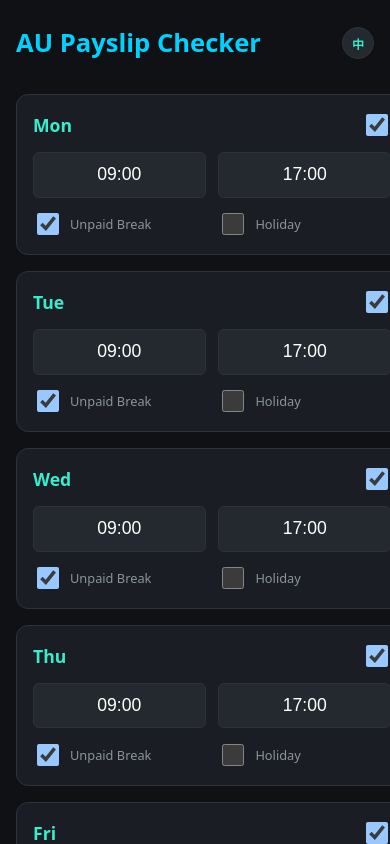
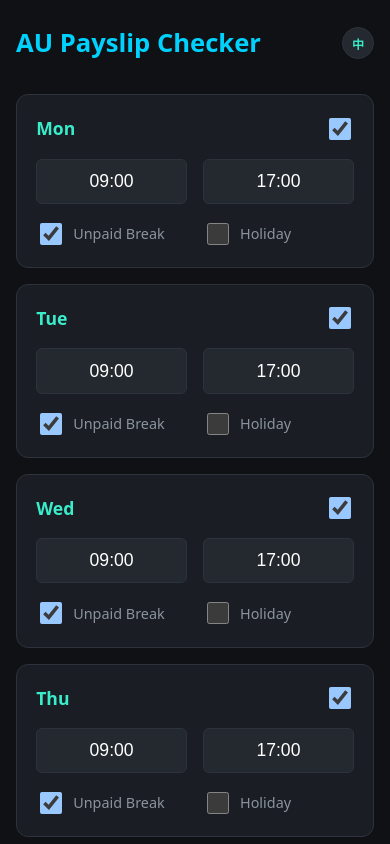
Before and after one commit to crayon3shawn/payslip-checker, a React (Vite) app: page / in a window 390 px wide. Shown: the top 844 px of the page. Built offline with nearby package versions, Linux system fonts and the light colour scheme.

Commit message:
style: final UI polish, fixed mobile alignment, centered footer, and unified font sizes v1.4.6

```diff
--- a/src/App.css
+++ b/src/App.css
@@ -29,6 +29,7 @@ body {
   max-width: 1000px;
   margin: 0 auto;
   padding: 1.5rem 1rem;
+  box-sizing: border-box; /* 確保 padding 不會撐開寬度 */
 }
 
 header {
@@ -59,7 +60,9 @@ h1 { color: var(--primary); margin: 0; font-size: 1.6rem; }
 
 /* Layout */
 .main-layout { display: grid; grid-template-columns: 1fr 320px; gap: 2rem; align-items: start; }
-@media (max-width: 950px) { .main-layout { grid-template-columns: 1fr; } }
+@media (max-width: 950px) {
+  .main-layout { grid-template-columns: 1fr; gap: 1.5rem; }
+}
 
 /* Cards */
 .sidebar-card, .summary-card, .details-card, .logic-card, .table-wrapper {
@@ -67,6 +70,7 @@ h1 { color: var(--primary); margin: 0; font-size: 1.6rem; }
   border: 1px solid var(--border);
   border-radius: 12px;
   margin-bottom: 1rem;
+  box-sizing: border-box;
 }
 .sidebar-card, .summary-card, .details-card, .logic-card { padding: 1.2rem; }
 
@@ -103,25 +107,45 @@ input[type="checkbox"] { width: 22px; height: 22px; cursor: pointer; }
 
 .mobile-only-text { display: none !important; }
 
-/* Mobile Implementation */
+/* Mobile Card Layout Fix */
 @media (max-width: 600px) {
-  .table-wrapper { border: none; background: transparent; }
-  .record-table, .record-table tbody, .record-table tr, .record-table td { display: block; width: 100% !important; }
+  .container { padding: 1.5rem 1rem; } /* 加大手機版內距 */
+  .table-wrapper { border: none; background: transparent; width: 100%; margin-bottom: 0; }
+
+  .record-table, .record-table tbody, .record-table tr, .record-table td {
+    display: block;
+    width: 100%;
+    box-sizing: border-box;
+  }
+
   .record-table thead { display: none; }
-  .record-table tr { background: var(--card-bg); border: 1px solid var(--border); border-radius: 12px; margin-bottom: 1rem; padding: 1rem; display: grid; grid-template-columns: 1fr 1fr; gap: 0.8rem; }
-  .record-table td { border: none; padding: 0; display: flex; align-items: center; }
+
+  .record-table tr {
+    background: var(--card-bg);
+    border: 1px solid var(--border);
+    border-radius: 12px;
+    margin-bottom: 1rem;
+    padding: 1.2rem; /* 增加內距 */
+    display: grid;
+    grid-template-columns: 1fr 1fr;
+    gap: 1rem;
+    width: 100%;
+  }
+
+  .record-table td { border: none; padding: 0; display: flex; align-items: center; width: 100% !important; }
   .cell-day { grid-area: 1 / 1 / 2 / 2; font-size: 1.1rem; }
   .cell-on { grid-area: 1 / 2 / 2 / 3; justify-content: flex-end; }
   .cell-start { grid-area: 2 / 1 / 3 / 2; }
   .cell-end { grid-area: 2 / 2 / 3 / 3; }
   .cell-break { grid-area: 3 / 1 / 4 / 2; }
   .cell-holiday { grid-area: 3 / 2 / 4 / 3; }
+
   .time-input { width: 100%; font-size: 1.1rem; padding: 0.7rem; }
   .checkbox-label { display: flex; align-items: center; gap: 0.5rem; cursor: pointer; width: 100%; }
-  .mobile-only-text { display: inline !important; font-size: 0.8rem; color: #8b949e; white-space: nowrap; }
+  .mobile-only-text { display: inline !important; font-size: 0.9rem; color: #8b949e; white-space: nowrap; }
 }
 
-/* Sidebar Summary Styles */
+/* Sidebar Styles */
 .summary-card h3, .details-card h3, .logic-card h3 { font-size: 0.85rem; margin: 0 0 0.8rem 0; color: var(--secondary); text-transform: uppercase; letter-spacing: 0.5px; }
 
 .res-item {
@@ -132,13 +156,9 @@ input[type="checkbox"] { width: 22px; height: 22px; cursor: pointer; }
   font-size: 0.9rem;
 }
 
-.res-label {
-  font-weight: 600; /* 加粗標籤 */
-}
-
+.res-label { font-weight: 600; }
 .res-val { color: var(--primary); font-weight: 500; }
 
-/* 分隔線 */
 .separator-line {
   height: 1px;
   background: var(--border);
@@ -146,19 +166,15 @@ input[type="checkbox"] { width: 22px; height: 22px; cursor: pointer; }
   width: 100%;
 }
 
-/* Gross Total Highlight Row */
+/* Gross Total Highlight Row Fix */
 .accent-row {
   background: #1e2a28;
-  margin: 0.5rem -0.5rem 1rem -0.5rem; /* 增加底部間距 1rem */
-  padding: 0.6rem 0.5rem;
+  margin: 0.5rem -0.8rem 1rem -0.8rem; /* 使用負外距抵消內距 */
+  padding: 0.6rem 0.8rem; /* 維持內距讓色塊有呼吸感 */
   border-radius: 8px;
 }
 
-.res-val-uniform {
-  font-size: 0.9rem;
-  color: var(--secondary);
-  font-weight: 700;
-}
+.res-val-uniform { font-size: 0.9rem; color: var(--secondary); font-weight: 700; }
 
 /* Daily Hours */
 .b-item { display: flex; gap: 1rem; padding: 0.4rem 0; border-bottom: 1px solid var(--border); font-size: 0.85rem; }
@@ -171,11 +187,11 @@ input[type="checkbox"] { width: 22px; height: 22px; cursor: pointer; }
 
 /* Footer */
 .version-footer { margin-top: 5rem; padding: 3rem 0; border-top: 1px solid var(--border); color: #888; font-size: 0.85rem; }
-.footer-centered-content { display: flex; flex-direction: column; align-items: center; gap: 0.6rem; }
-.footer-row { display: flex; align-items: center; gap: 0.8rem; justify-content: center; flex-wrap: wrap; }
+.footer-centered-content { display: flex; flex-direction: column; align-items: center; gap: 0.6rem; text-align: center; }
+.footer-row { display: flex; align-items: center; gap: 0.8rem; justify-content: center; flex-wrap: wrap; width: 100%; }
 .main-line { color: #aaa; font-weight: 500; }
 .dot { color: #333; font-weight: bold; }
 .github-link-with-icon { display: flex; align-items: center; gap: 0.4rem; color: var(--primary); text-decoration: none; font-weight: 600; }
-.privacy-msg-en { color: #555; font-size: 0.8rem; margin: 0; font-style: italic; }
+.privacy-msg-en { color: #555; font-size: 0.8rem; margin: 0; font-style: italic; text-align: center; width: 100%; }
 .license-line { font-size: 0.75rem; color: #444; }
 .v-tag-small { color: #444; }
```
